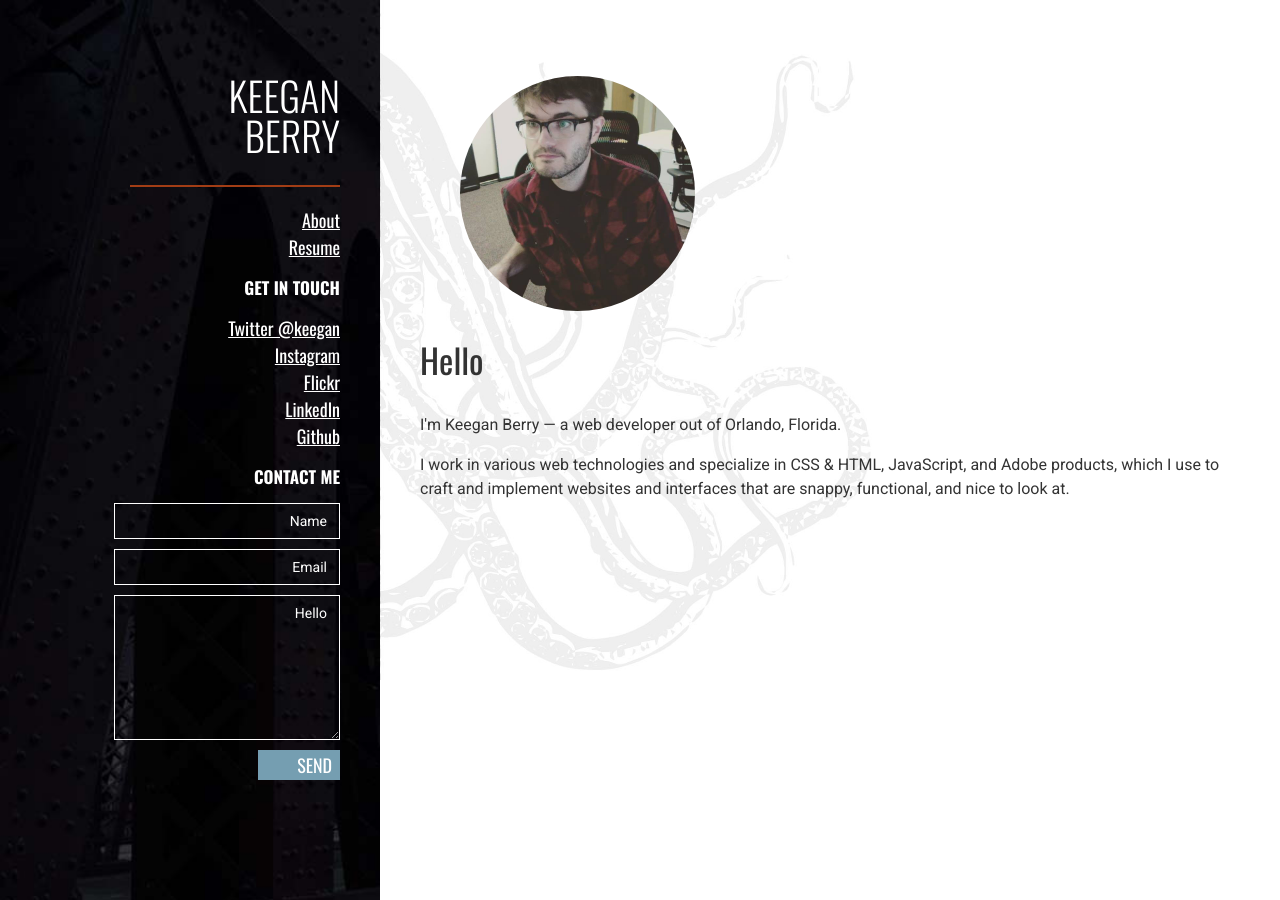
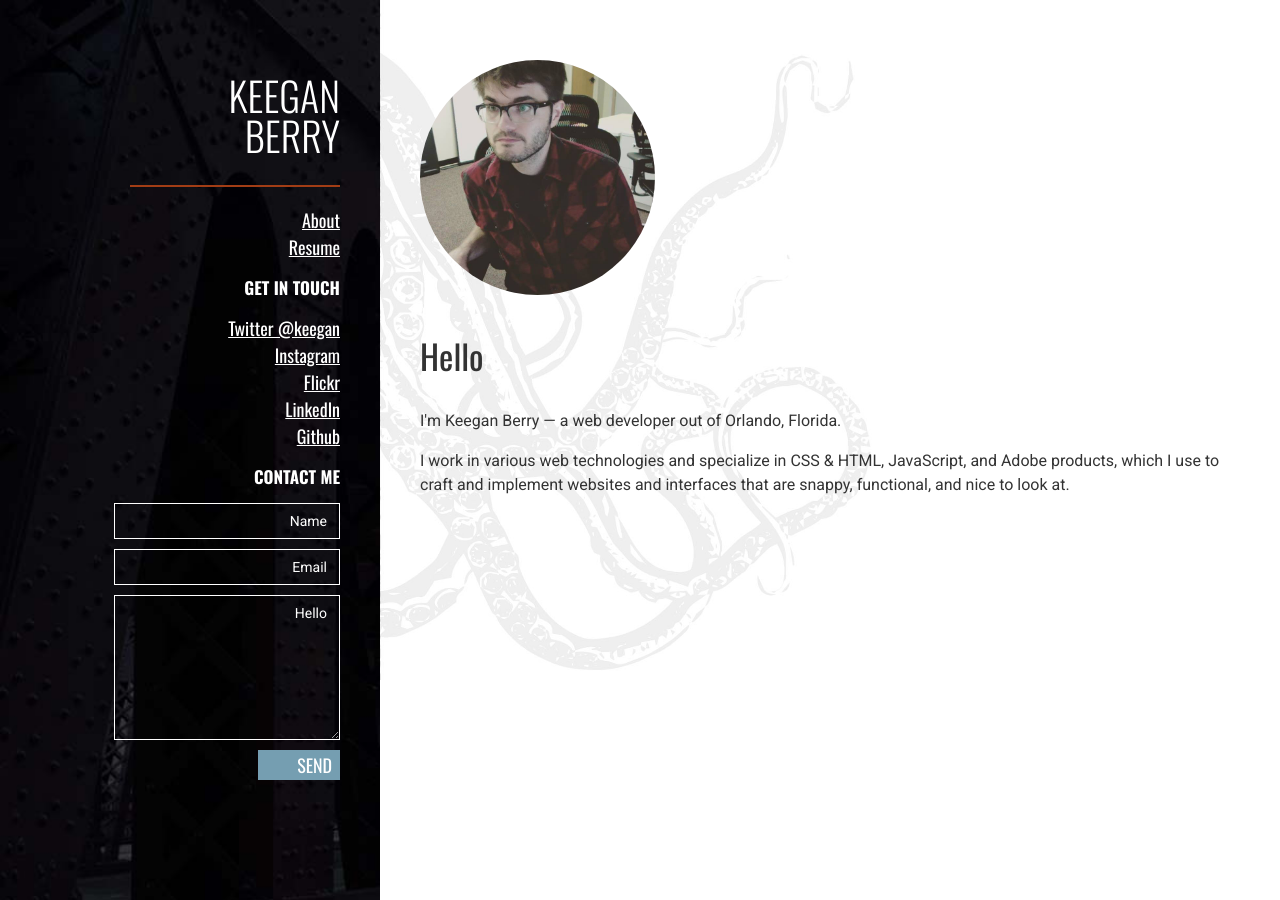
Before and after one commit to keeeeeegan/new-site, a Jekyll site: the page built from index.md, in a window 1280 px wide. Built offline with Jekyll 4.4.1, drawn with Linux system fonts in a browser that asks for light colours; nearby versions of some CDN libraries; some web fonts are replaced.

Commit message:
fixed homepage image margin

```diff
--- a/_sass/_content.scss
+++ b/_sass/_content.scss
@@ -70,6 +70,8 @@
 	margin: 10px 0 15px 0;
 }
 
+
+
 img.about-me-pic {
 	max-width: 235px;
 	border-radius:50%;
@@ -84,10 +86,13 @@ h1#hello {
 	font-family: $font-secondary;
 	font-weight: 500;
 	font-size: 34px;
-	margin-top: 0;
 }
 
 .post-content {
+	figure {
+		margin: 0;
+	}
+
 	h2 {
 		font-family: $font-secondary;
 		font-weight: 500;
```
